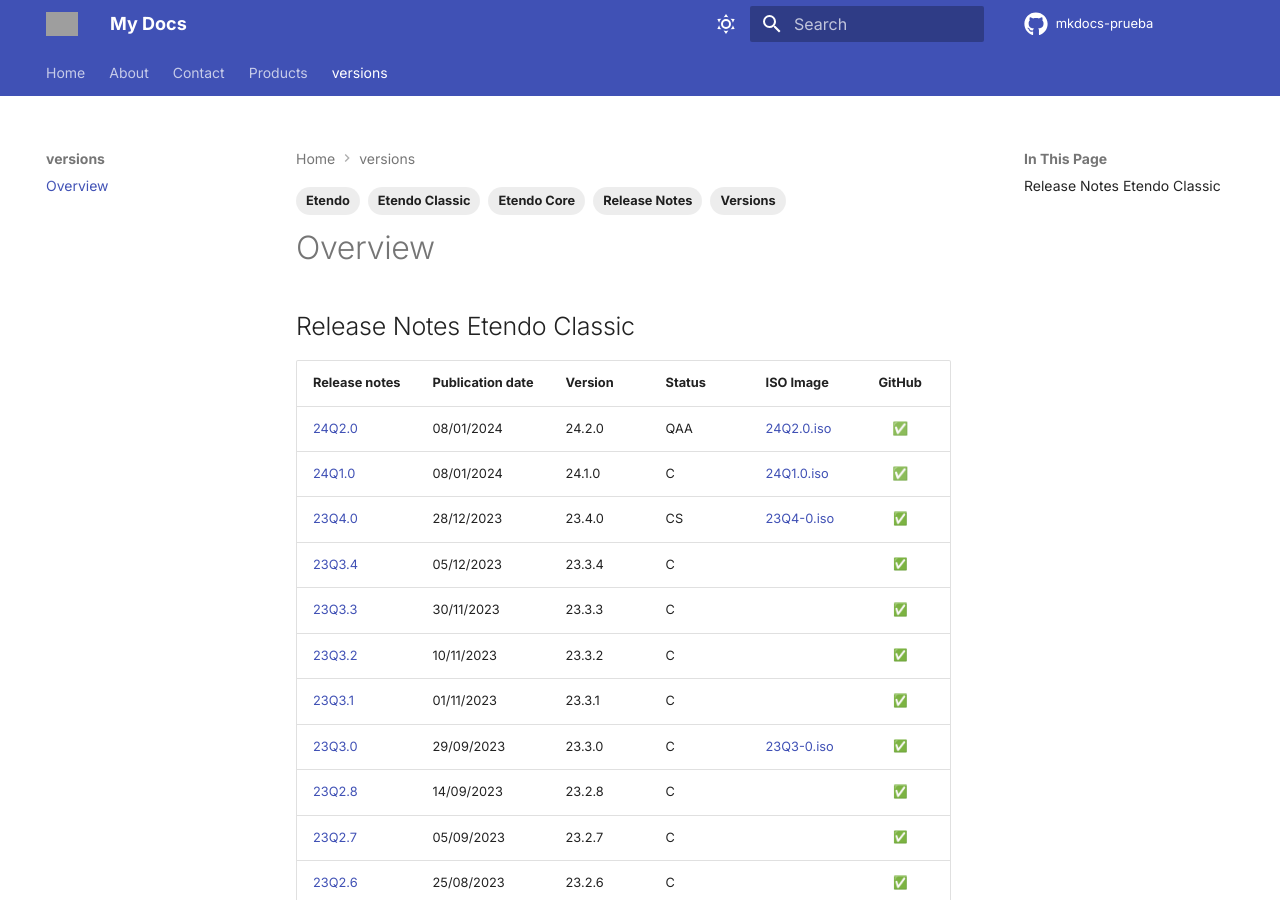
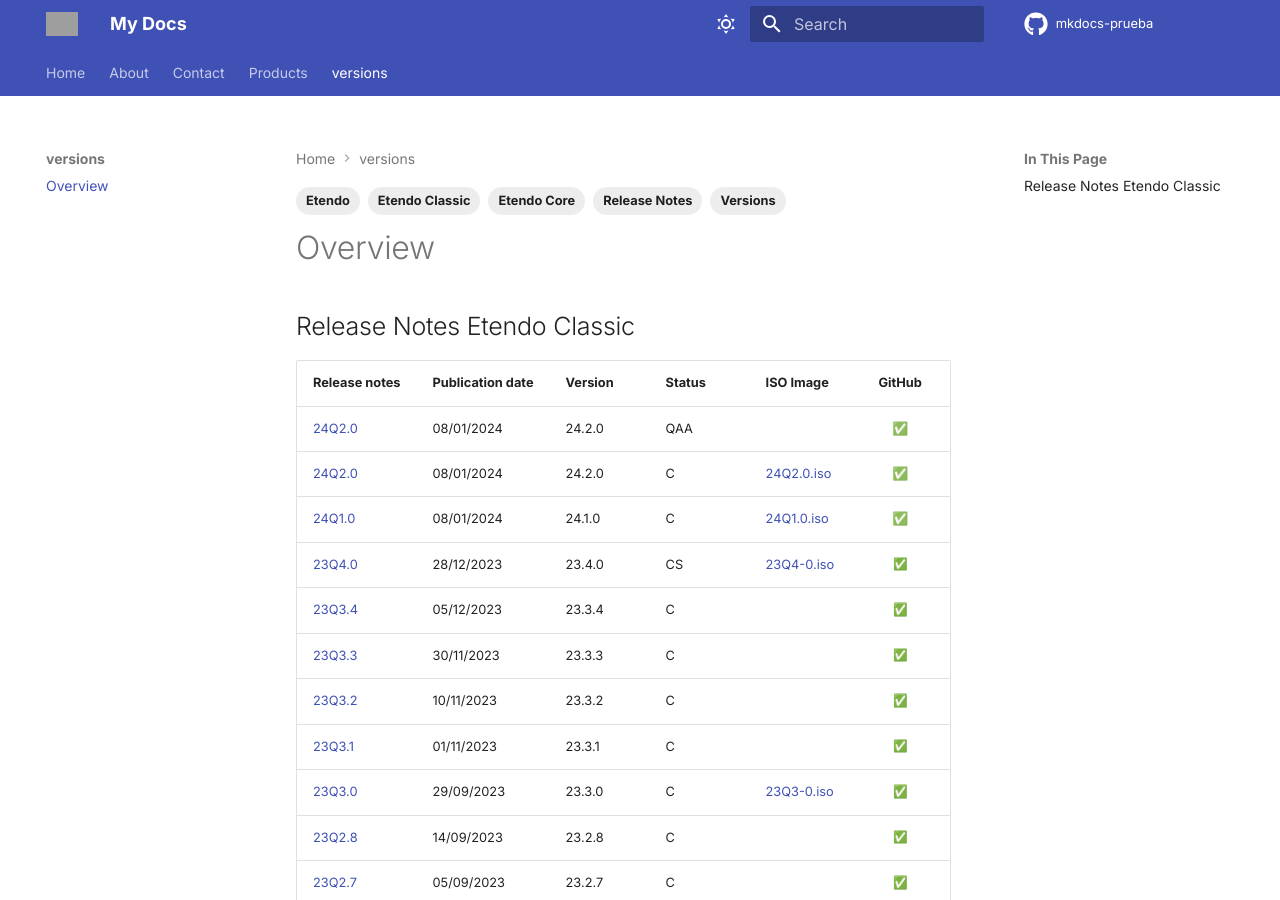
Before and after one commit to facumoyanosmf/mkdocs-prueba, an MkDocs documentation site: the page built from docs/versions/overview.md, in a window 1280 px wide and 900 px high. Built offline with MkDocs 1.6.1 and Material for MkDocs 9.7.7, drawn with Linux system fonts in a browser that asks for light colours; emoji names are drawn with the system emoji font; comment, search, counter and statistics services are not loaded; the version menu is left out; grey boxes are pictures that could not be loaded.

Commit message:
Publish new core version: 24.2.0 📄

```diff
--- a/docs/versions/overview.md
+++ b/docs/versions/overview.md
@@ -12,7 +12,8 @@
 
 | Release notes | Publication date | Version | Status | ISO Image | GitHub |
 | ---           | ---              | ---     | ---    | ---       | :---:  |
-| [24Q2.0](https://github.com/facumoyanosmf/mkdocs-prueba/releases/tag/pubished){target="_blank"} | 08/01/2024 | 24.2.0 | QAA | [24Q2.0.iso](https://etendo-appliances.s3.eu-west-1.amazonaws.com/etendo/iso/etendo-24Q2.0.iso){target="_blank"} | ✅ |
+| [24Q2.0](https://github.com/facumoyanosmf/mkdocs-prueba/releases/tag/pubished){target="_blank"} | 08/01/2024 | 24.2.0 | QAA |  | ✅ |
+| [24Q2.0](https://github.com/facumoyanosmf/mkdocs-prueba/releases/tag/pubished){target="_blank"} | 08/01/2024 | 24.2.0 | C | [24Q2.0.iso](https://etendo-appliances.s3.eu-west-1.amazonaws.com/etendo/iso/etendo-24Q2.0.iso){target="_blank"} | ✅ |
 | [24Q1.0](https://github.com/facumoyanosmf/mkdocs-prueba/releases/tag/pubished){target="_blank"} | 08/01/2024 | 24.1.0 | C | [24Q1.0.iso](https://etendo-appliances.s3.eu-west-1.amazonaws.com/etendo/iso/etendo-24Q1.0.iso){target="_blank"} | ✅ |
 | [23Q4.0](../23Q4-0) | 28/12/2023 | 23.4.0 | CS | [23Q4-0.iso](https://etendo-appliances.s3.eu-west-1.amazonaws.com/etendo/iso/etendo-23Q4.0.iso) | :white_check_mark:|
 | [23Q3.4](../23Q3-4) | 05/12/2023 | 23.3.4 | C | | :white_check_mark:|
```
